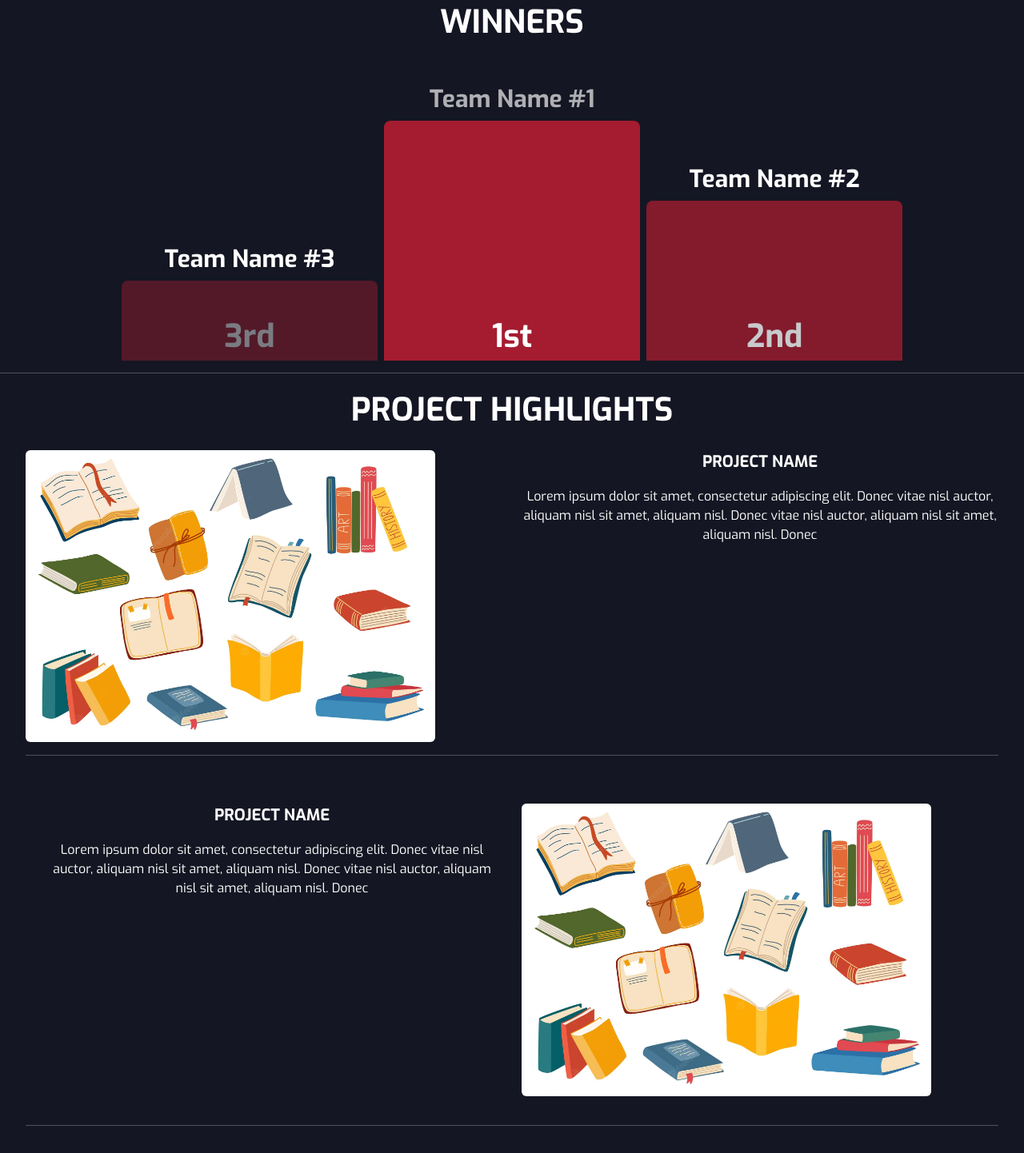
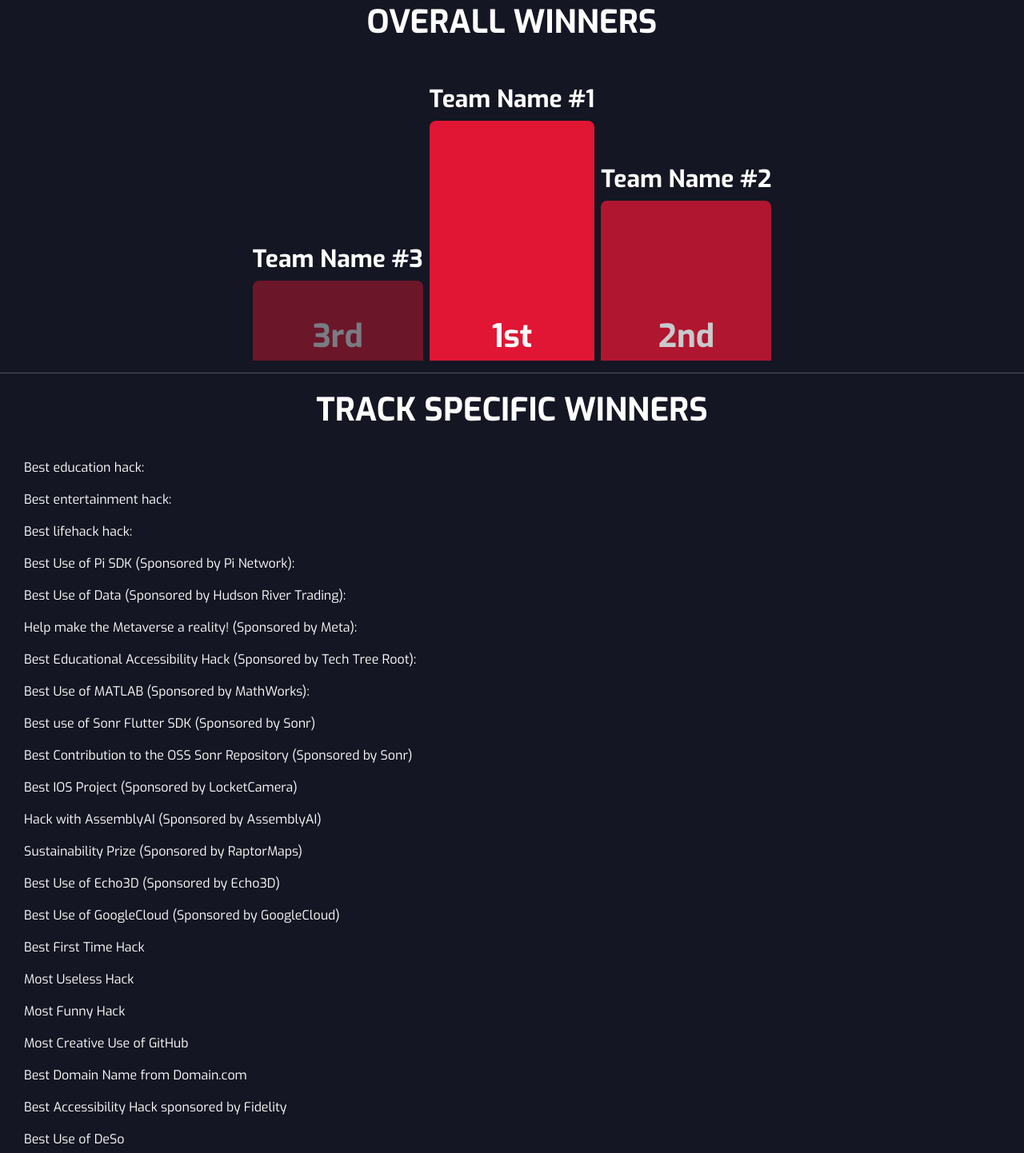
Before and after one commit to Elephant333/hackharvard2022, a React (Create React App) app: page / in a window 1280 px wide. Shown: the part 760-2202 px from the top of the page at 80% size. Built offline with nearby package versions, Linux system fonts and the light colour scheme.

Commit message:
fix winners

```diff
--- a/src/Winners.js
+++ b/src/Winners.js
@@ -1,5 +1,4 @@
-import React from 'react';
-import PropTypes from 'prop-types';
+import React, { useEffect, useState, useRef } from 'react';
 import { motion } from 'framer-motion';
 import styles from './styles/Winners.module.css';
 
@@ -18,6 +17,7 @@ function PodiumStep({ podium, winner }) {
         style={{
           alignSelf: 'center',
           marginBottom: '.25rem',
+          // width: width / 3,
         }}
         initial="hidden"
         animate="visible"
@@ -25,8 +25,8 @@ function PodiumStep({ podium, winner }) {
           visible: {
             opacity: 1,
             transition: {
-              delay: 1 + (offset + 2),
-              duration: 0.75,
+              delay: 0.5,
+              duration: 0.25,
             },
           },
           hidden: { opacity: 0 },
@@ -58,13 +58,13 @@ function PodiumStep({ podium, winner }) {
 
       <motion.div
         style={{
-          width: '20rem',
+          // width: width / 3,
           placeContent: 'center',
           display: 'flex',
           borderTopLeftRadius: '.5rem',
           borderTopRightRadius: '.5rem',
           borderColor: 'rgba(255,24,93,1)',
-          backgroundColor: 'rgba(165,28,48,1)',
+          backgroundColor: '#e01634',
           marginBottom: -1,
           filter: `opacity(${0.1 + offset / podium.length})`,
         }}
@@ -75,8 +75,8 @@ function PodiumStep({ podium, winner }) {
             height: 300 * (offset / podium.length),
             opacity: 1,
             transition: {
-              delay: 1 + offset,
-              duration: 2,
+              delay: 0.25,
+              duration: 0.75,
               ease: 'backInOut',
             },
           },
@@ -100,13 +100,21 @@ function PodiumStep({ podium, winner }) {
   );
 }
 
-export function Podium({ winners }) {
+function Podium({ winners }) {
   const podium = [6, 4, 2, 0, 1, 3, 5, 7]
     .reduce((podiumOrder, position) => [...podiumOrder, winners[position]], [])
     .filter(Boolean);
 
+  // get width of screen
+  // const [width, setWidth] = useState(0);
+  // const ref = useRef(null);
+  // useEffect(() => {
+  //   setWidth(ref.current.offsetWidth);
+  // }, []);
+
   return (
     <div
+      // ref={ref}
       style={{
         display: 'grid',
         gridAutoFlow: 'column dense',
@@ -120,7 +128,7 @@ export function Podium({ winners }) {
       }}
     >
       {podium.map((winner) => (
-        <PodiumStep key={winner.id} podium={podium} winner={winner} />
+        <PodiumStep podium={podium} winner={winner} />
       ))}
     </div>
   );
@@ -143,15 +151,66 @@ const winners = [
 ].map((winner, position) => ({ ...winner, position }));
 
 export default function Winners() {
+  const mainRef = useRef(null);
+  const [showWinners, setShowWinners] = useState(false);
+
+  useEffect(() => {
+    // check if component visbile on screen, if so, change usestate to true
+    const handleScroll = () => {
+      const isVisible = window.scrollY < mainRef.current.offsetTop;
+      if (isVisible) {
+        setShowWinners(true);
+      }
+    };
+    window.addEventListener('scroll', handleScroll);
+    return () => window.removeEventListener('scroll', handleScroll);
+  }, []);
+
+  if (!showWinners) {
+    return <div ref={mainRef} />;
+  }
   return (
     <main className={styles.main}>
-      <div className={styles.container}>
+      <div ref={mainRef} className={styles.container}>
         <div style={{ fontWeight: 'bold', fontSize: 40, textAlign: 'center' }}>
-          WINNERS
+          OVERALL WINNERS
         </div>
-        <Podium winners={winners} />
+        <div style={{ width: '100%' }}>
+          <Podium winners={winners} />
+        </div>
+        <hr style={{ color: 'white' }} />
+        <div>
+          <div style={{ fontWeight: 'bold', fontSize: 40, textAlign: 'center' }}>
+            TRACK SPECIFIC WINNERS
+          </div>
+          <div style={{ margin: 30 }}>
+            <p>Best education hack: </p>
+            <p>Best entertainment hack: </p>
+            <p>Best lifehack hack: </p>
+            <p>Best Use of Pi SDK (Sponsored by Pi Network): </p>
+            <p>Best Use of Data (Sponsored by Hudson River Trading):</p>
+            <p>Help make the Metaverse a reality! (Sponsored by Meta):</p>
+            <p>Best Educational Accessibility Hack (Sponsored by Tech Tree Root): </p>
+            <p>Best Use of MATLAB (Sponsored by MathWorks):</p>
+            <p>Best use of Sonr Flutter SDK (Sponsored by Sonr)</p>
+            <p>Best Contribution to the OSS Sonr Repository (Sponsored by Sonr)</p>
+            <p>Best IOS Project (Sponsored by LocketCamera)</p>
+            <p>Hack with AssemblyAI (Sponsored by AssemblyAI)</p>
+            <p>Sustainability Prize (Sponsored by RaptorMaps)</p>
+            <p>Best Use of Echo3D (Sponsored by Echo3D)</p>
+            <p>Best Use of GoogleCloud (Sponsored by GoogleCloud)</p>
+            <p>Best First Time Hack</p>
+            <p>Most Useless Hack</p>
+            <p>Most Funny Hack</p>
+            <p>Most Creative Use of GitHub</p>
+            <p>Best Domain Name from Domain.com</p>
+            <p>Best Accessibility Hack sponsored by Fidelity</p>
+            <p>Best Use of DeSo</p>
+          </div>
 
+        </div>
         <hr style={{ color: 'white' }} />
+
       </div>
     </main>
   );
```
